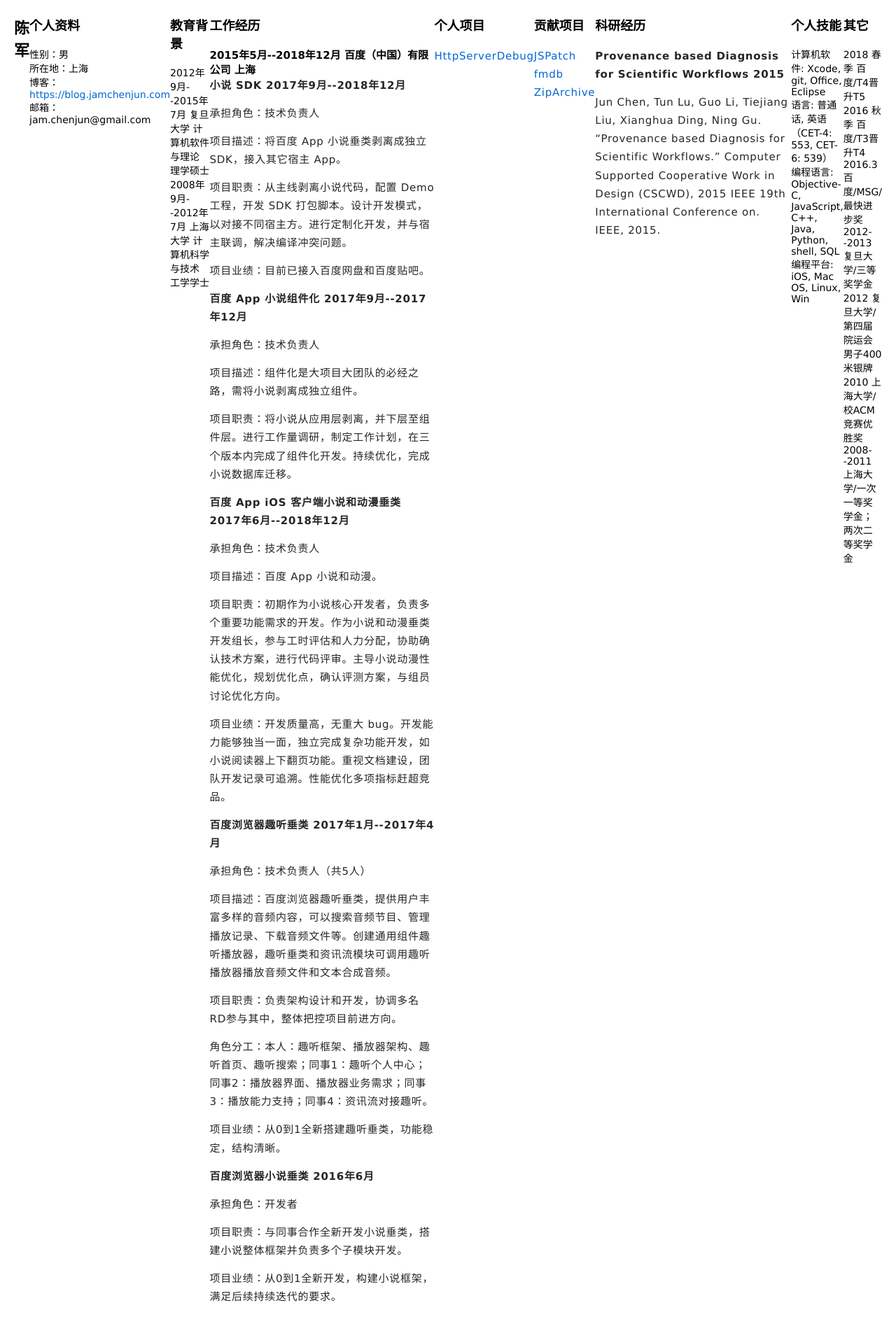
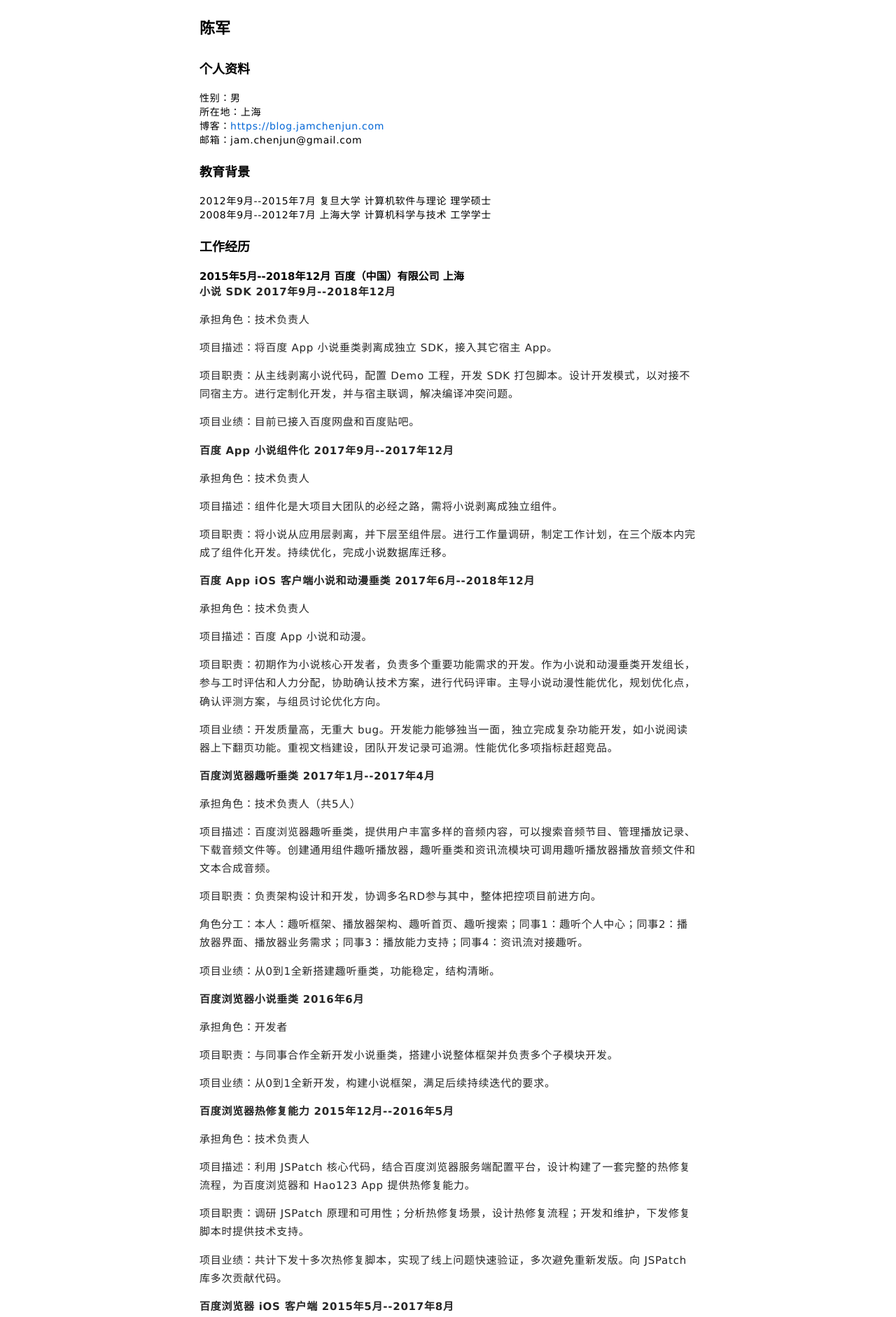
Before and after one commit to rob2468/rob2468.github.io, a Jekyll site: the page pages/resume/index.html, which Jekyll copies as it is, in a window 1280 px wide. Shown: the top 1882 px of the page at 70% size. Built offline with Jekyll 4.4.1, drawn with Linux system fonts in a browser that asks for light colours.

Commit message:
fix: 简历页面排版异常

```diff
--- a/_layouts/home.html
+++ b/_layouts/home.html
@@ -21,9 +21,9 @@
       </div>
       <nav>
         <ul>
-          <!-- <li>
+          <li>
             <a href="/pages/resume/index.html" target="_blank">简历</a>
-          </li> -->
+          </li>
           <li>
             <a href="/pages/about/index.html">关于</a>
           </li>
--- /dev/null
+++ b/pages/resume/index.css
@@ -0,0 +1,3 @@
+li {
+  letter-spacing: 0.05em;
+}
--- a/pages/resume/index.html
+++ b/pages/resume/index.html
@@ -5,9 +5,12 @@
   <title>陈军简历</title>
   <meta name="viewport" content="width=device-width, initial-scale=1" />
   <link rel="stylesheet" type="text/css" href="/pages/common/default.css" />
+  <link rel="stylesheet" type="text/css" href="/pages/resume/index.css" />
 </head>
 <body>
   <div class="main">
+    <div class="leading-panel"></div>
+    <div class="content">
       <div class="name">
         <h1>陈军</h1>
       </div>
@@ -132,5 +135,8 @@
         </ul>
       </div>
     </div>
+
+    <div class="trailing-panel"></div>
+  </div>
 </body>
 </html>
```
Lines whose indentation alone changed are shown as unchanged.
